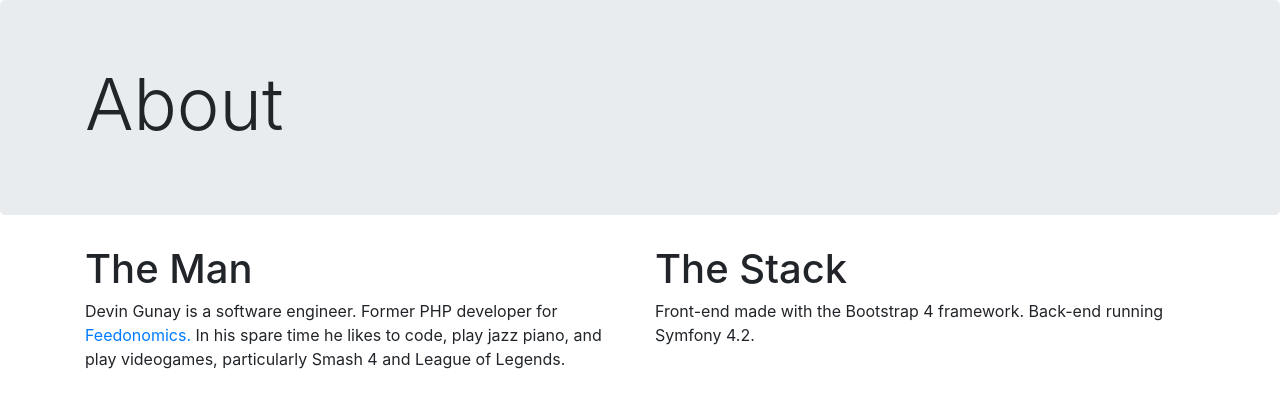
After one commit to dgunay/devingunay.com, a Symfony app: template templates/about.html.twig in a window 1280 px wide. The commit adds this page. Shown: the top 408 px of the page. Run offline with Twig, Linux system fonts and the light colour scheme; the template is opened without the code that fills it, so the values that code supplies are empty; some libraries are stand-ins or nearby versions.

Commit message:
Add About, add favicon.ico

```diff
--- a/composer.json
+++ b/composer.json
@@ -27,9 +27,9 @@
         "symfony/yaml": "4.2.*"
     },
     "require-dev": {
-        "phpunit/phpunit": "^8.0",
         "symfony/debug-pack": "*",
         "symfony/maker-bundle": "^1.0",
+        "symfony/phpunit-bridge": "4.2.*",
         "symfony/profiler-pack": "*",
         "symfony/test-pack": "*",
         "symfony/web-server-bundle": "4.2.*"
--- a/config/routes.yaml
+++ b/config/routes.yaml
@@ -13,6 +13,10 @@ hobbies:
   path: /hobbies
   controller: App\Controller\HobbiesController::hobbies
 
+about:
+  path: /about
+  controller: App\Controller\AboutController::about
+
 blog:
   path: /blog
   controller: App\Controller\BlogController::blogFront
--- /dev/null
+++ b/templates/about.html.twig
@@ -0,0 +1,29 @@
+{% extends "base.html.twig" %}
+{% block title %}
+  About Devin
+{% endblock %}
+{% block body %}
+  {{ parent() }}
+  <div class="jumbotron">
+    <div class="container">
+      <h1 class="display-3">
+        About
+      </h1>
+    </div>
+  </div>
+  <div class="container">
+    <div class="row">
+      <div class="col-lg-6">
+        <h1>The Man</h1>
+        <p>Devin Gunay is a software engineer. Former PHP developer for
+          <a href="http://feedonomics.com/">Feedonomics.</a>
+          In his spare time he likes to code, play jazz piano, and play videogames, particularly Smash 4 and League of Legends.
+        </p>
+      </div>
+      <div class="col-lg-6">
+        <h1>The Stack</h1>
+        <p>Front-end made with the Bootstrap 4 framework. Back-end running Symfony 4.2.</p>
+      </div>
+    </div>
+  </div>
+{% endblock %}
--- a/templates/base.html.twig
+++ b/templates/base.html.twig
@@ -4,6 +4,7 @@
 <head>
   <meta charset="utf-8">
   <meta name="viewport" content="width=device-width, initial-scale=1, shrink-to-fit=no">
+  <link rel="icon" type="image/png" href="/img/favicon.ico" />
   <title>{% block title %} Welcome! {% endblock %}</title>
   {% block stylesheets %}
   <!-- Bootstrap CSS -->
```
Also changed, not shown: src/Controller/AboutController.php (added, +13 -0 lines), src/Controller/FrontPageController.php (+4 -4 lines), src/Controller/NavBarController.php (+8 -0 lines), templates/navbar.html.twig (+7 -4 lines), public/img/favicon.ico (added), 1 other file.
